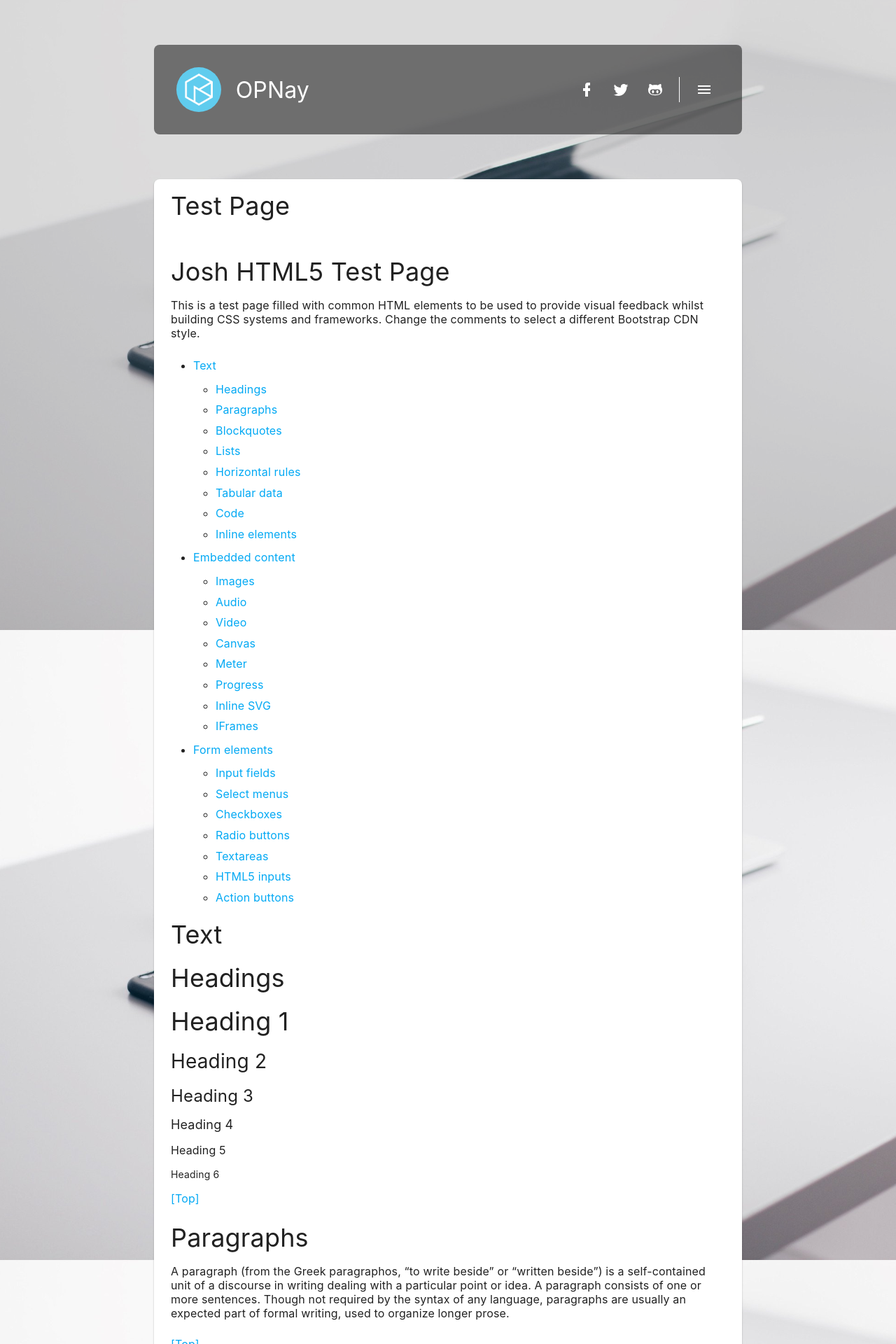
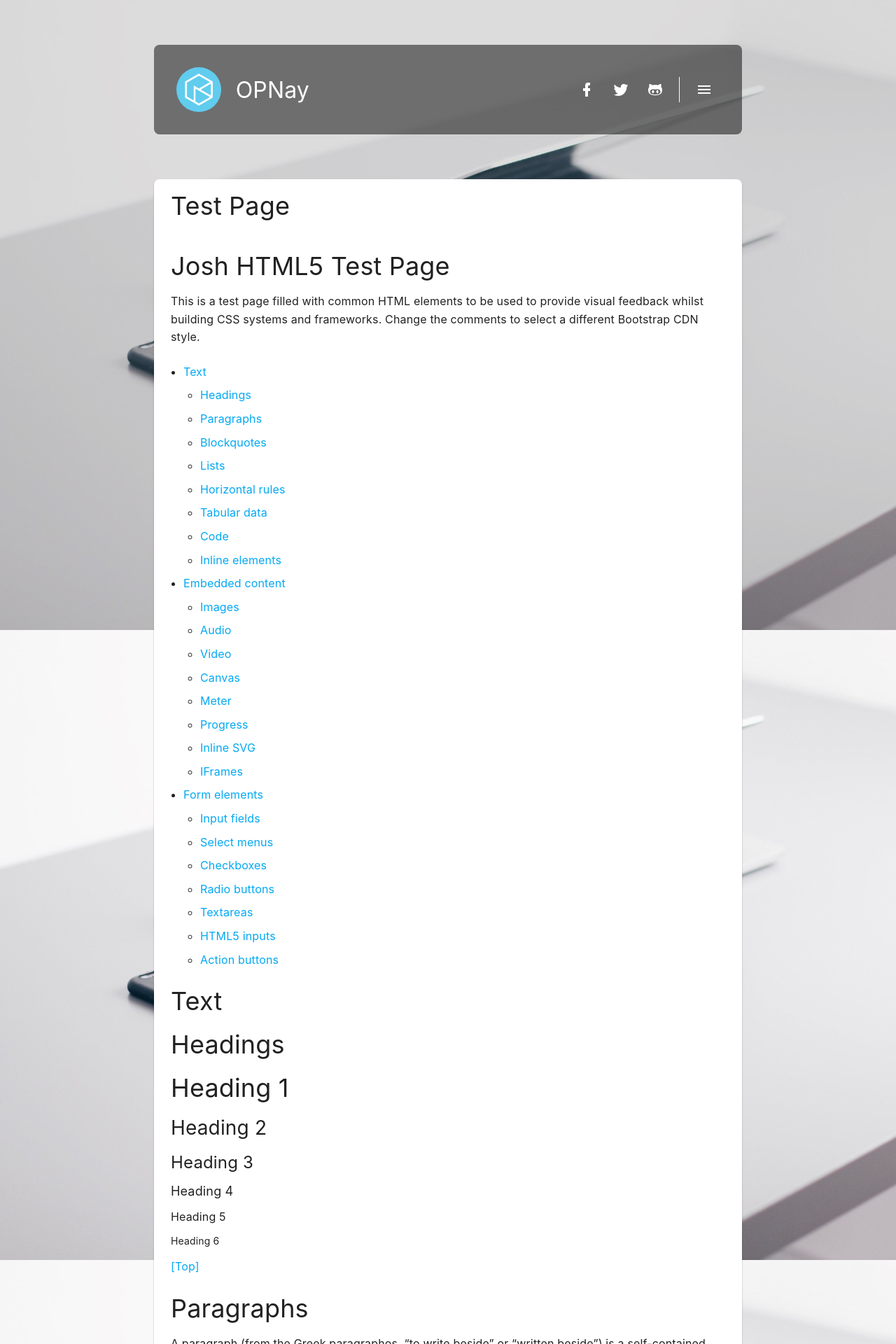
Before and after one commit to opnay/opnay.github.io, a Jekyll site: the page built from test.html, in a window 1280 px wide. Shown: the top 1920 px of the page at 70% size. Built offline with Jekyll 4.4.1, drawn with Linux system fonts in a browser that asks for light colours; nearby versions of some CDN libraries.

Commit message:
css/default: Update default tags style in article
Signed-off-by: Kim In Seop <opnayn@gmail.com>

```diff
--- a/_layouts/blog.html
+++ b/_layouts/blog.html
@@ -74,7 +74,6 @@
 .content .post-header {padding:16px 24px;}
 .content .post-header .title {margin:0 0 8px;}
 .content .post-header .info {margin:0 0 12px; font-size:0.8rem;}
-.content .article {padding:8px 24px 16px;}
 
 #page_adsense {padding:16px 24px; text-align:center;}
 #disqus_thread {padding:16px 24px; }
--- a/css/default.css
+++ b/css/default.css
@@ -14,7 +14,6 @@
 code, kbd, pre, samp {font-family:Consolas,monospace;}
 
 p {margin-bottom:24px;}
-article > p {line-height:1.6;}
 
 h1, h2, h3, h4, h5, h6 {font-weight:normal;}
 h1, h2, h3 {margin:18px 0 16px;}
@@ -31,7 +30,7 @@
 
 ol, ul {margin:16px 0; padding-left:32px;}
 ol ol, ol ul, ul ul, ul ol {margin:8px 0;}
-li {margin:0 0 4px; line-height:1.6;}
+li {margin:0 0 8px; line-height:1.6;}
 
 hr {margin:16px 0; border:none; border-top:1px solid rgba(0,0,0,0.12);}
 
@@ -45,7 +44,26 @@
 :not(pre) > code, kbd {background:#f0f2f6; margin:0 2px; padding:0 6px; font-size:0.9em;}
 pre {background:#f0f2f6; margin:12px 0; padding:16px; font-size:0.9em;}
 
+/* Article */
+article p {padding:0 24px; line-height:1.6;}
+article h1, article h2,
+article h3, article h4,
+article h5, article h6 {padding:0 24px;}
+article pre {margin: 24px 0; padding:24px;}
 article img {max-width:100%;}
+article ul, article ol {margin:24px 0; padding:0 24px 0 42px;}
+article ul ul, article ul ol,
+article ol ul, article ol ol {margin:8px 0; padding-left:24px;}
+article blockquote p {padding:0;}
+article dl {padding:0 24px;}
+article figure {padding:0 24px;}
+article legend {margin:0 0 8px; padding:0 24px;}
+article video {width:100%; height:auto;}
+article audio {padding:0 24px; width:calc(100% - 48px);}
+
+/* Gist */
+.gist-file {border:none;}
+.gist-data {border-top:1px solid #ddd; border-bottom:1px solid #ddd;}
 
 /*
  * Class
```
